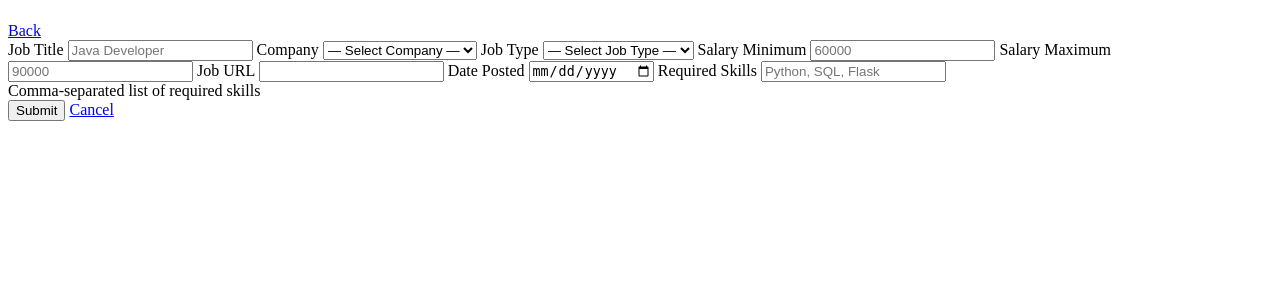
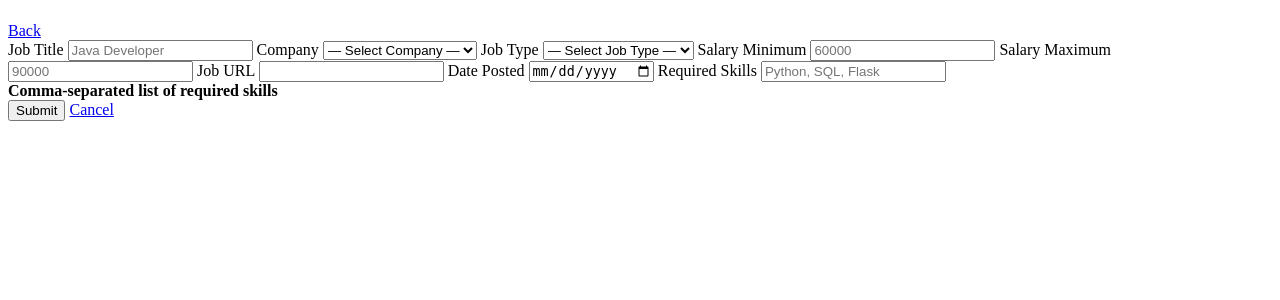
Before and after one commit to PinkJacketKid/job-application-tracker, a Flask app: page /jobs/add in a window 1280 px wide. Shown: the part 58-358 px from the top of the page. Run offline with Flask 3, Linux system fonts and the light colour scheme; data comes from the database, SQL or seed files in the repository.

Commit message:
Made form hint stand out better

```diff
--- a/templates/jobs_form.html
+++ b/templates/jobs_form.html
@@ -40,7 +40,7 @@
 
         <label>Required Skills</label>
         <input type="text" name="requirements" value="{{ job.requirements_str if job else '' }}" placeholder="Python, SQL, Flask">
-        <div class="form-hint">Comma-separated list of required skills</div>
+        <div class="form-hint"><strong>Comma-separated list of required skills</strong></div>
 
         <div class="form-actions">
             <button type="submit" class="btn btn-primary">Submit</button>
```
